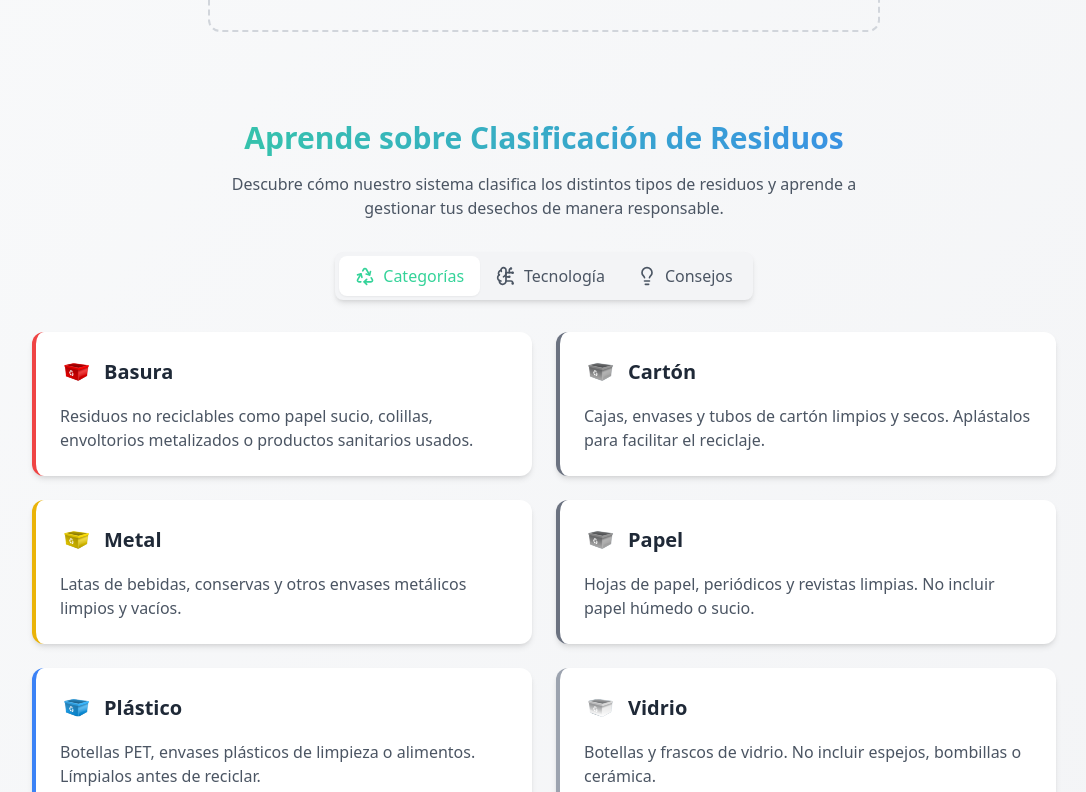
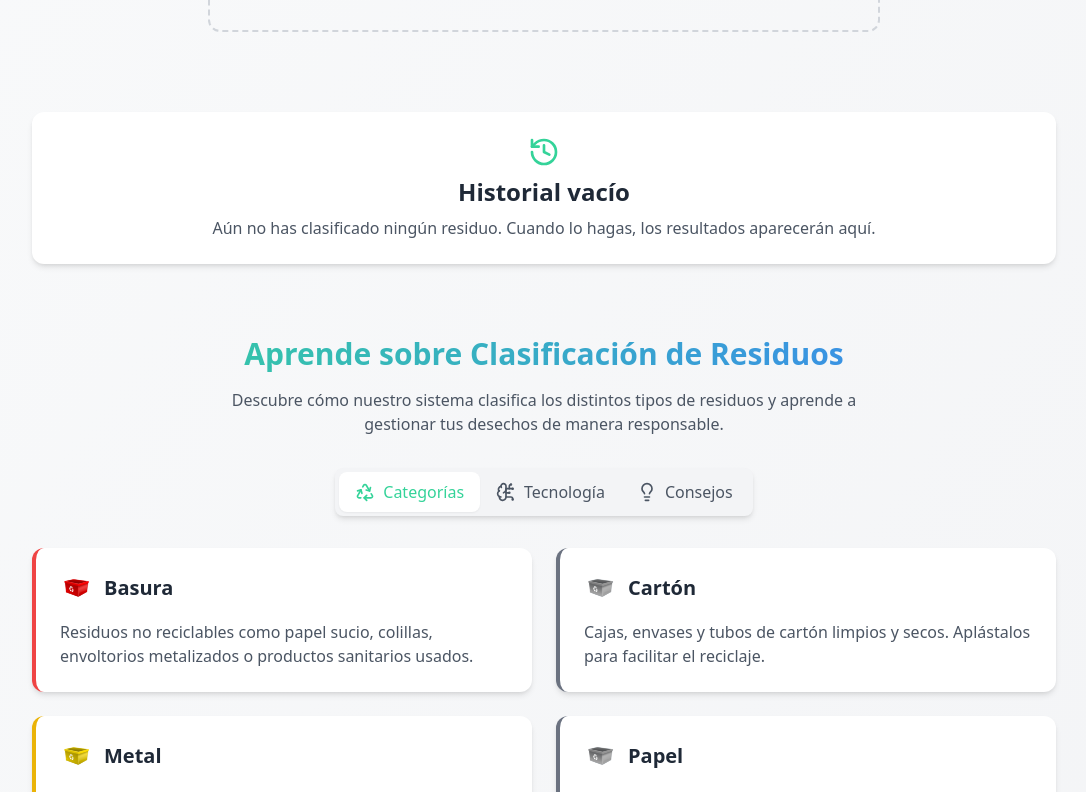
Before and after one commit to agustinguzmanzenteno/project-reco-trash, a React (Vite) app: page / in a window 1280 px wide. Shown: the part 520-1312 px from the top of the page, without its empty margins (96-1182 px from the left). Built offline with nearby package versions, Linux system fonts and the light colour scheme.

Commit message:
agregando cambios

```diff
--- a/src/components/Header.tsx
+++ b/src/components/Header.tsx
@@ -1,5 +1,5 @@
 import React from 'react';
-import { Trash2, Info, History, Sun, Moon } from 'lucide-react';
+import { Trash2, Sun, Moon } from 'lucide-react';
 import { useTheme } from '../context/ThemeContext';
 
 const Header: React.FC = () => {
@@ -15,7 +15,7 @@ const Header: React.FC = () => {
               RecoTrash
             </h1>
           </div>
-
+          <div className="flex items-center space-x-6 ml-auto">
             <nav className="hidden md:flex items-center space-x-6">
               <a href="#upload" className="text-gray-700 dark:text-gray-200 hover:text-green-500 dark:hover:text-green-400 transition-colors duration-200">
                 Clasificar
@@ -28,7 +28,6 @@ const Header: React.FC = () => {
               </a>
             </nav>
 
-          <div className="flex items-center space-x-4">
             <button
               onClick={toggleTheme}
               className="p-2 rounded-full hover:bg-gray-100 dark:hover:bg-gray-700 transition-colors duration-200"
--- a/src/components/HistorySection.tsx
+++ b/src/components/HistorySection.tsx
@@ -56,7 +56,19 @@ const HistorySection: React.FC<HistorySectionProps> = ({ history, onClearHistory
   };
 
   if (history.length === 0) {
-    return null;
+    return (
+      <section id="history" className="py-8">
+        <div className="bg-white dark:bg-gray-800 rounded-xl shadow-md overflow-hidden transition-colors duration-300">
+          <div className="p-6 text-center">
+            <History className="w-8 h-8 mx-auto text-green-500 mb-2" />
+            <h2 className="text-2xl font-bold text-gray-800 dark:text-white mb-2">Historial vacío</h2>
+            <p className="text-gray-600 dark:text-gray-300">
+              Aún no has clasificado ningún residuo. Cuando lo hagas, los resultados aparecerán aquí.
+            </p>
+          </div>
+        </div>
+      </section>
+    );
   }
 
   return (
--- a/src/components/InfoSection.tsx
+++ b/src/components/InfoSection.tsx
@@ -122,7 +122,7 @@ const InfoSection: React.FC = () => {
             />
             <InfoCard
               title="Plástico"
-              description="Botellas PET, envases plásticos de limpieza o alimentos. Límpialos antes de reciclar."
+              description="Botellas, envases plásticos de limpieza o alimentos. Límpialos antes de reciclar."
               icon={
                 <div className="flex items-center space-x-2">
                   <img src={plasticoImg} alt="Plástico" className="w-8 h-8" />
@@ -182,11 +182,11 @@ const InfoSection: React.FC = () => {
             <div className="mt-6">
               <h4 className="font-semibold text-lg mb-2 text-gray-800 dark:text-white">Proceso de Clasificación</h4>
               <ol className="list-decimal pl-5 space-y-2 text-gray-600 dark:text-gray-300">
-                <li>La imagen es preprocesada para normalizar su tamaño y contraste</li>
-                <li>Se extraen características visuales clave mediante CNN</li>
-                <li>El modelo compara estas características con su base de conocimiento</li>
-                <li>Se calcula la probabilidad para cada categoría posible</li>
-                <li>Se presenta el resultado con el nivel de confianza asociado</li>
+                <li>La imagen se preprocesa: se cambia su tamaño, se convierte a formato tensorial y se normalizan los valores de píxeles para que el modelo pueda interpretarla correctamente.</li>
+                <li>Se utiliza un modelo de Redes Neuronales Convolucionales (CNN) avanzado basado en ResNet50, previamente entrenado con miles de imágenes de residuos, para extraer características visuales relevantes (bordes, formas, texturas).</li>
+                <li>Estas características se pasan por capas densas y convolucionales adicionales para identificar patrones que representen cada categoría.</li>
+                <li>El modelo genera una probabilidad para cada categoría usando una capa final, indicando qué tan probable es que la imagen pertenezca a cada tipo de residuo.</li>
+                <li>Finalmente, se selecciona la categoría con mayor probabilidad y se muestra el resultado junto con el nivel de confianza (precisión del modelo en esa predicción).</li>
               </ol>
             </div>
           </div>
```
Lines whose indentation alone changed are shown as unchanged.
